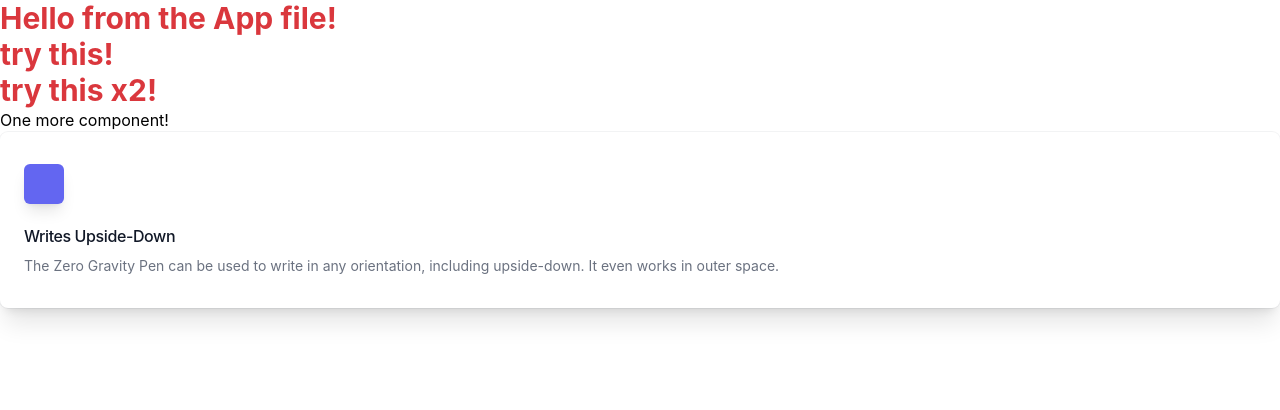
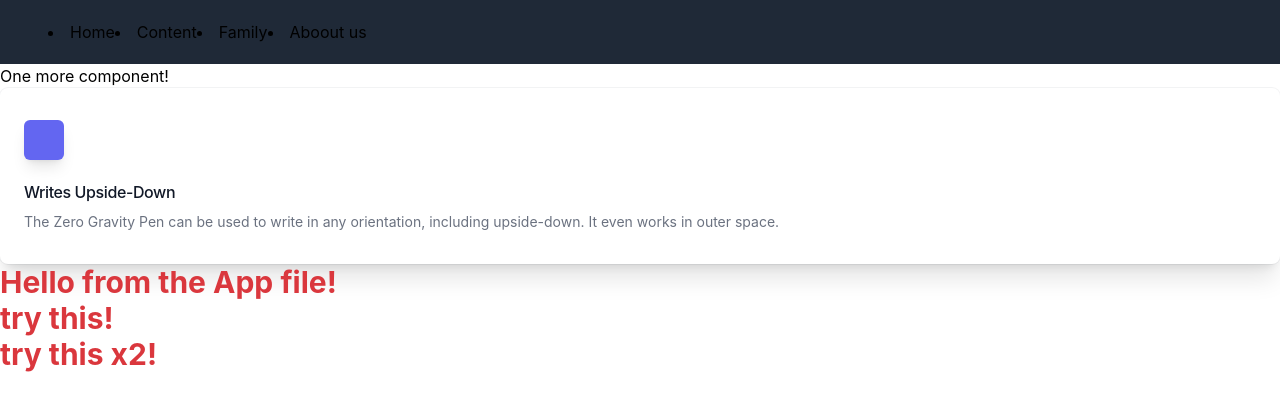
Before and after one commit to RodriguezOswaldo/learnReact, a React (Create React App) app in the folder first/: page / in a window 1280 px wide. Shown: the top 410 px of the page. Built offline with nearby package versions, Linux system fonts and the light colour scheme.

Commit message:
added new nav component

```diff
--- /dev/null
+++ b/first/src/Nav.js
@@ -0,0 +1,25 @@
+function Nav(){
+    return (
+      <div className="Nav">
+          <nav className="bg-gray-800">
+              <div className="max-w-7xl mx-auto px-2 sm:px-6 lg:px-8">
+                  <div className="relative flex items-center justify-between h-16">
+                      <div className="absolute inset-y-0 left-0 flex items-center">
+                          <button type="button"
+                                  className="inline-flex items-center justify-center p-2 rounded-md text-gray-400 hover:text-white hover:bg-gray-700 focus:outline-none focus:ring-2 focus:ring-inset focus:ring-white"
+                                  aria-controls="mobile-menu" aria-expanded="false">
+                              <span className="sr-only">Open main menu</span>
+                          </button>
+                          <li>Home</li>
+                          <li>Content</li>
+                          <li>Family</li>
+                          <li>Aboout us</li>
+                      </div>
+              </div>
+              </div>
+          </nav>
+
+      </div>
+    );
+}
+export default Nav;
--- a/first/src/index.js
+++ b/first/src/index.js
@@ -4,11 +4,20 @@ import './index.css';
 import App from './App';
 import SecondPart from './OtherApp';
 import reportWebVitals from './reportWebVitals';
+import Nav from "./Nav";
 
+// const test = (
+//     <div>
+//         <h2>my test from the page</h2>
+//     </div>
+// )
 ReactDOM.render(
   <React.StrictMode>
-    <App /><SecondPart/>
+      <Nav />
+      <SecondPart/>
+        <App />
   </React.StrictMode>
+    // test
     ,
   document.getElementById('root')
 );
```
